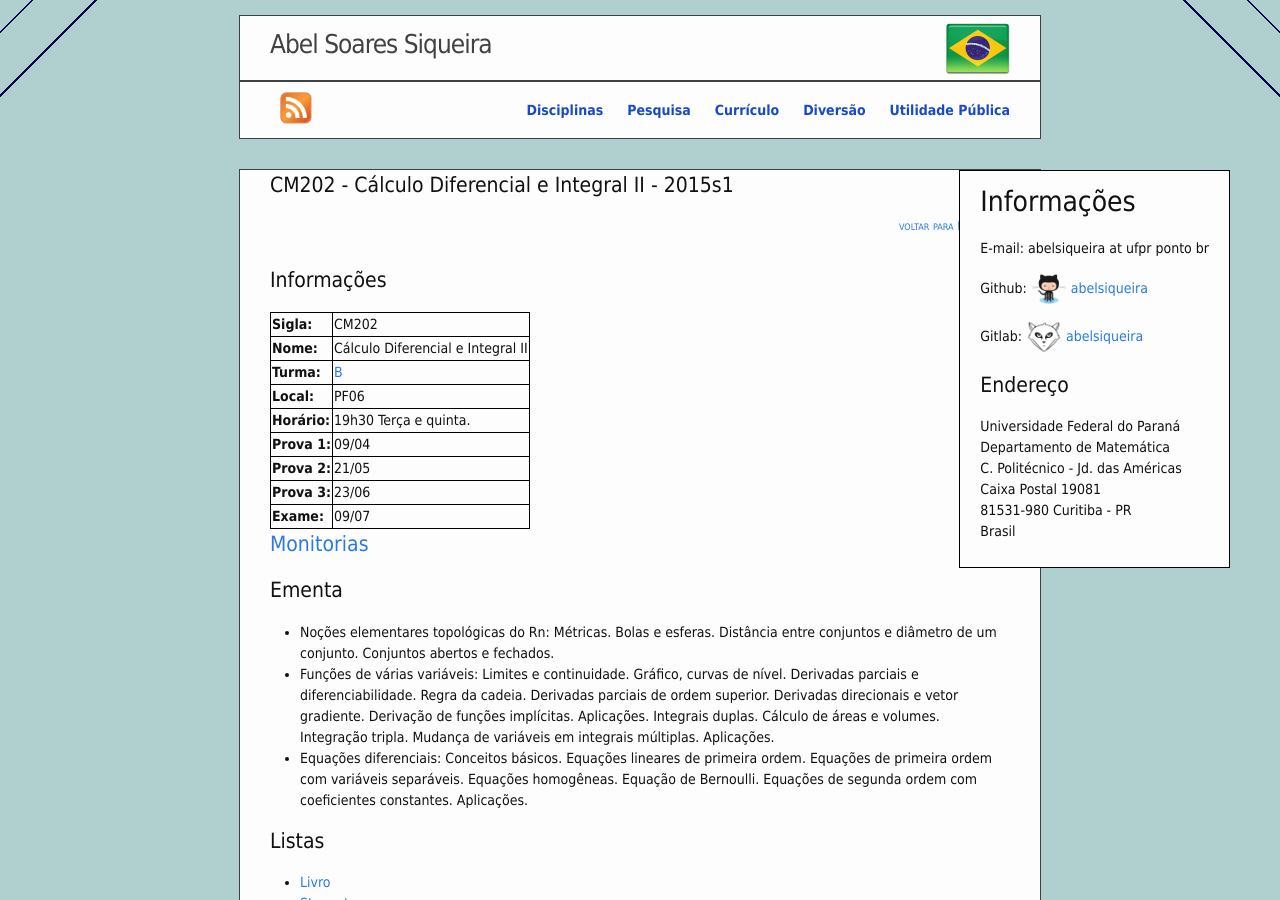
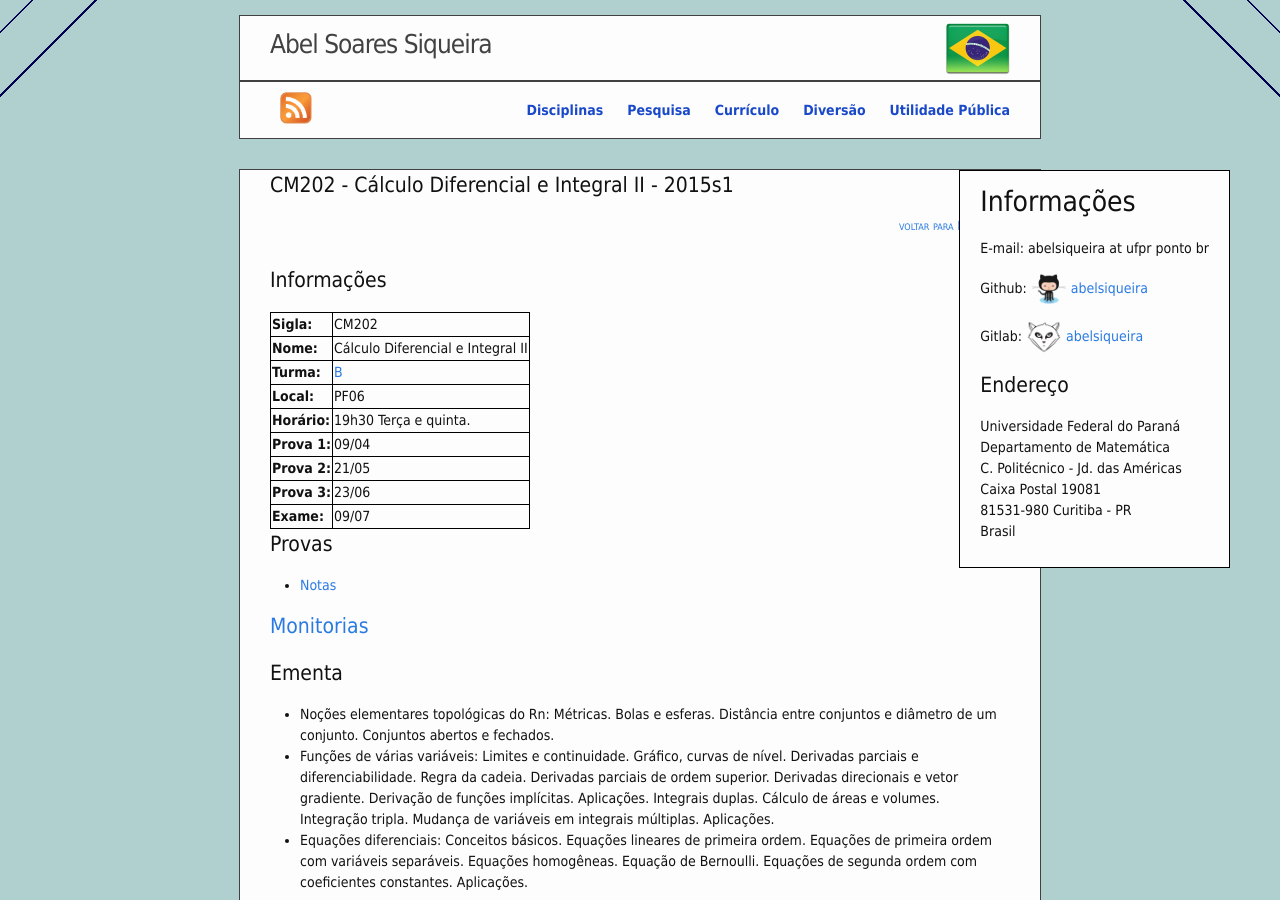
Before and after one commit to abelsiqueira/abelsiqueira.github.io-old, a Jekyll site: the page built from _posts/br/2015-02-20-cm202-calculo-diferencial-e-intergral-II-2015s1.markdown, in a window 1280 px wide and 900 px high. Built offline with Jekyll 4.4.1, drawn with Linux system fonts in a browser that asks for light colours; nearby versions of some CDN libraries.

Commit message:
Adiciona notas de cm202

```diff
--- a/_posts/br/2015-02-20-cm202-calculo-diferencial-e-intergral-II-2015s1.markdown
+++ b/_posts/br/2015-02-20-cm202-calculo-diferencial-e-intergral-II-2015s1.markdown
@@ -18,6 +18,10 @@ permalink:  cm202-2015s1
   | **Prova 2:** | 21/05
   | **Prova 3:** | 23/06
   | **Exame:**   | 09/07
+
+# Provas
+
+  - [Notas]({{ site.baseurl }}/disciplinas/2015s1-cm202/notas.pdf)
 
 # [Monitorias]({{ site.baseurl }}/assets/monitorias2015.pdf)
 
```
Also changed, not shown: 1 other file.
